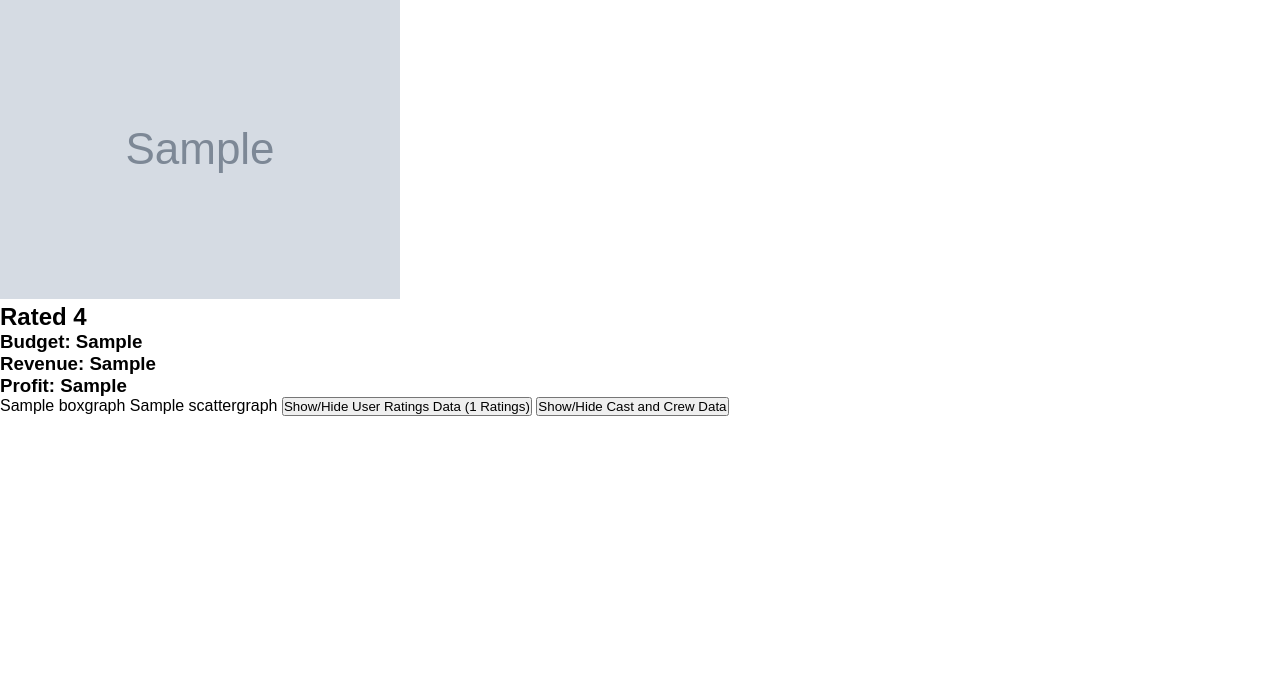
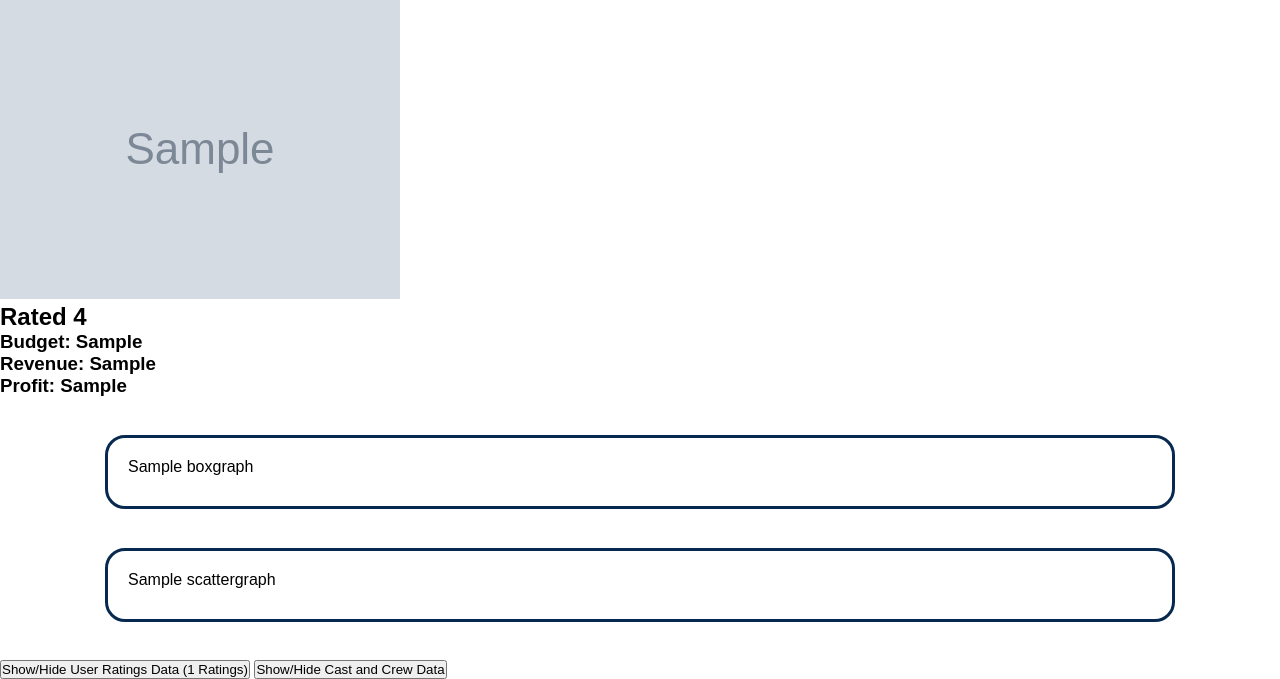
Before and after one commit to jonhartm/SI507_FinalProject, a Flask app: template templates/movie.html in a window 1280 px wide. Shown: the part 170-849 px from the top of the page. Before the commit the page ends 586 px from the top, so only its background shows below. Run offline with Flask 2, Linux system fonts and the light colour scheme; the template is opened without the code that fills it: most values are stand-ins (such as "Sample title", 1, 10 or a date in 2020); grey boxes marked "Sample" are stand-in pictures; some libraries are stand-ins or nearby versions.

Commit message:
styles for graphs

```diff
--- a/scss/styles.scss
+++ b/scss/styles.scss
@@ -50,6 +50,7 @@ nav {
 form {
   align-items: center;
   background-color: $secondary-background;
+  border: $light-border;
   border-radius: 5px;
   box-shadow: 5px 5px 10px $shadow;
   display: flex;
@@ -69,3 +70,12 @@ form {
     width: 150px;
   }
 }
+
+.graph {
+  border: $heavy-border;
+  border-radius: 20px;
+  margin: 3% auto;
+  padding: 20px;
+  padding-bottom: 30px;
+  width: 80%;
+}
--- a/static/styles.css
+++ b/static/styles.css
@@ -38,6 +38,7 @@ nav {
 form {
   align-items: center;
   background-color: #c9c9c9;
+  border: 1px solid #08294f;
   border-radius: 5px;
   box-shadow: 5px 5px 10px #808080;
   display: flex;
@@ -53,4 +54,12 @@ form {
     margin-top: 1em;
     width: 150px; }
 
+.graph {
+  border: 3px solid #08294f;
+  border-radius: 20px;
+  margin: 3% auto;
+  padding: 20px;
+  padding-bottom: 30px;
+  width: 80%; }
+
 /*# sourceMappingURL=styles.css.map */
--- a/templates/AA_winners.html
+++ b/templates/AA_winners.html
@@ -31,7 +31,7 @@
     </div>
     <input type="submit" value="Refresh">
   </form>
-  {{graph|safe}}
+  <div class="graph">{{graph|safe}}</div>
   <table border=1>
     <tr>
       <th>Title</th>
--- a/templates/budget.html
+++ b/templates/budget.html
@@ -29,7 +29,7 @@
     </div>
     <input type="submit" value="Refresh">
   </form>
-  {{budget_graph|safe}}
+  <div class="graph">{{budget_graph|safe}}</div>
   <table border=1>
     <tr>
       <th>Title</th>
@@ -47,7 +47,7 @@
   {% endfor %}
   </table>
   <h2>Highest Dollars Spent per Star of User Rating</h2>
-  {{dps_graph|safe}}
+  <div class="graph">{{dps_graph|safe}}</div>
   <table border=1>
     <tr>
       <th>Title</th>
--- a/templates/movie.html
+++ b/templates/movie.html
@@ -22,8 +22,8 @@
   <h3>Profit: {{details.getProfit()}}</h3>
   {% endif %}
   {% if ratings_data is iterable %}
-  {{boxgraph|safe}}
-  {{scattergraph|safe}}
+  <div class="graph">{{boxgraph|safe}}</div>
+  <div class="graph">{{scattergraph|safe}}</div>
   <button type="button" id="toggle_ratings_data">Show/Hide User Ratings Data ({{details.total_reviews}} Ratings)</button>
   <div class="ratings_data">
     <table border=1>
--- a/templates/ratings.html
+++ b/templates/ratings.html
@@ -36,7 +36,7 @@
 
     <input type="submit" value="Refresh">
   </form>
-  {{graph|safe}}
+  <div class="graph">{{graph|safe}}</div>
   <table border=1>
     <tr>
       <th>Title</th>
--- a/templates/user.html
+++ b/templates/user.html
@@ -16,7 +16,7 @@
   <h1 class="page-title">Details for User ID {{id}}</h1>
   <h3>Average Rating: {{ratings.getAvgRating()}}</h3>
   <h3>Average Difference vs Overall: {{ratings.getAvgDifference()}}</h3>
-  {{rating_counts|safe}}
+  <div class="graph">{{rating_counts|safe}}</div>
   <div class="user_ratings">
     <form method="POST">
       <div class="form-option">
```
Also changed, not shown: 1 other file.
